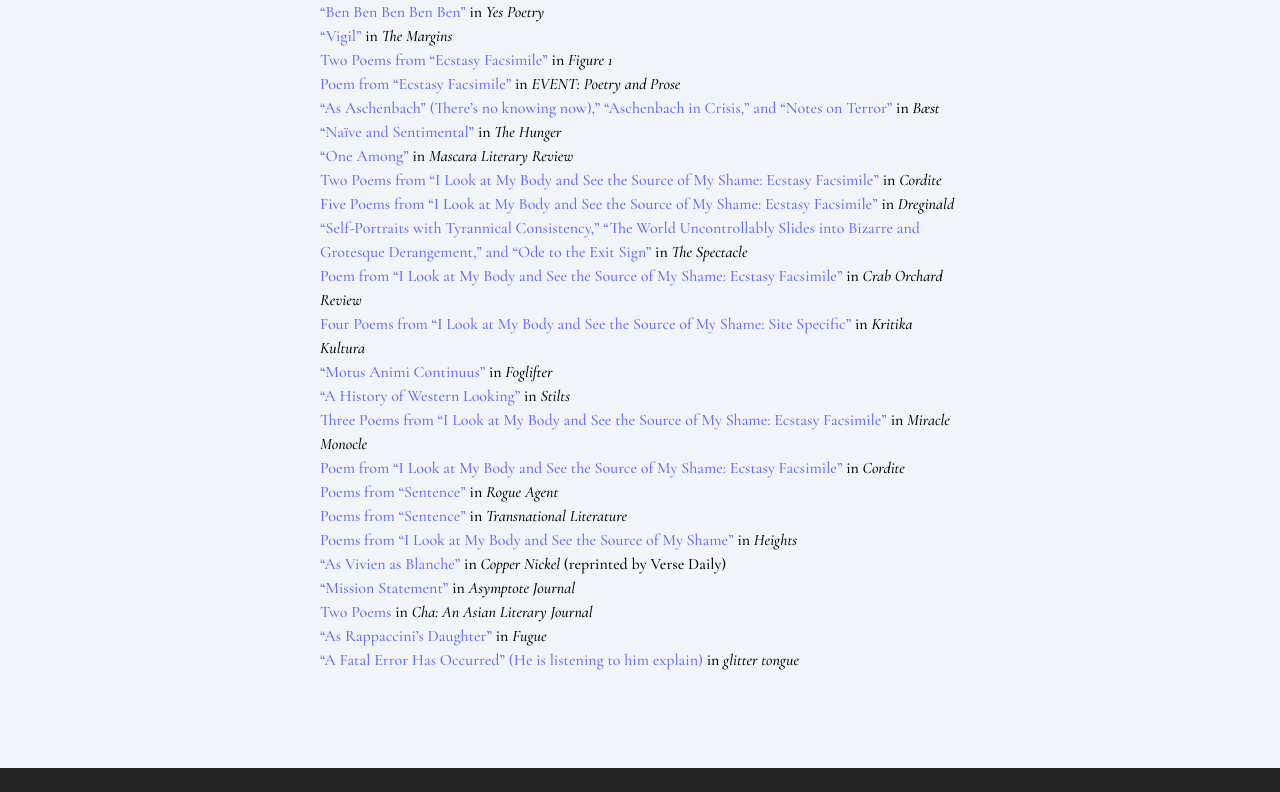
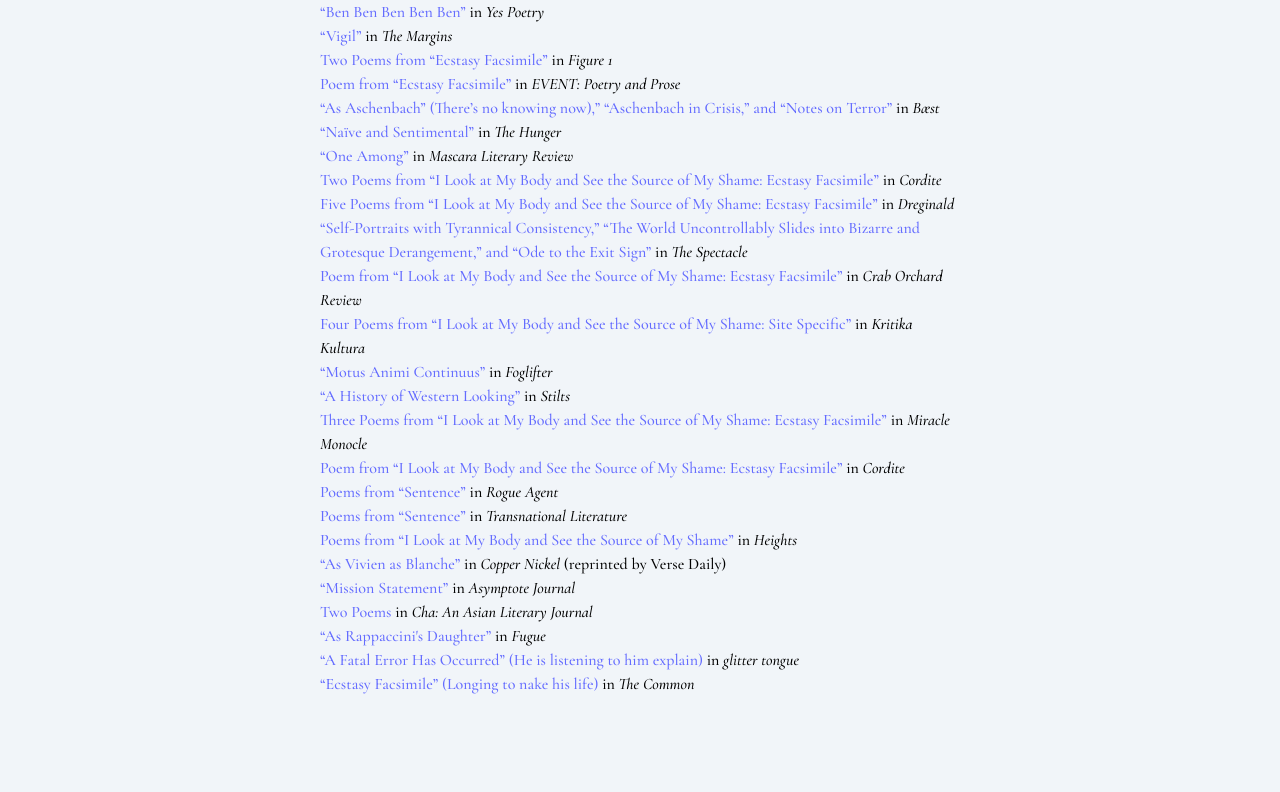
Before and after one commit to NikolaJelavic/mark-cayanan, a React (Vite) app: page /works in a window 1280 px wide. Shown: the part 1615-2407 px from the top of the page. Before the commit the page ends 2383 px from the top, so only its background shows below. Built offline with nearby package versions, Linux system fonts and the light colour scheme; a web font is replaced by a local one.

Commit message:
new work

```diff
--- a/src/pages/Works.jsx
+++ b/src/pages/Works.jsx
@@ -586,7 +586,7 @@
             target="_blank"
             rel="noopener noreferrer"
           >
-            “As Rappaccini’s Daughter”
+            “As Rappaccini&apos;s Daughter”
           </a>{" "}
           in <i>Fugue</i>
         </li>
@@ -599,6 +599,16 @@
             “A Fatal Error Has Occurred” (He is listening to him explain)
           </a>{" "}
           in <i>glitter tongue</i>
+        </li>
+        <li>
+          <a
+            href="https://www.thecommononline.org/ecstasy-facsimile/"
+            target="_blank"
+            rel="noopener noreferrer"
+          >
+            “Ecstasy Facsimile” (Longing to nake his life)
+          </a>{" "}
+           in <i>The Common</i>
         </li>
       </ul>
       <br />
```
